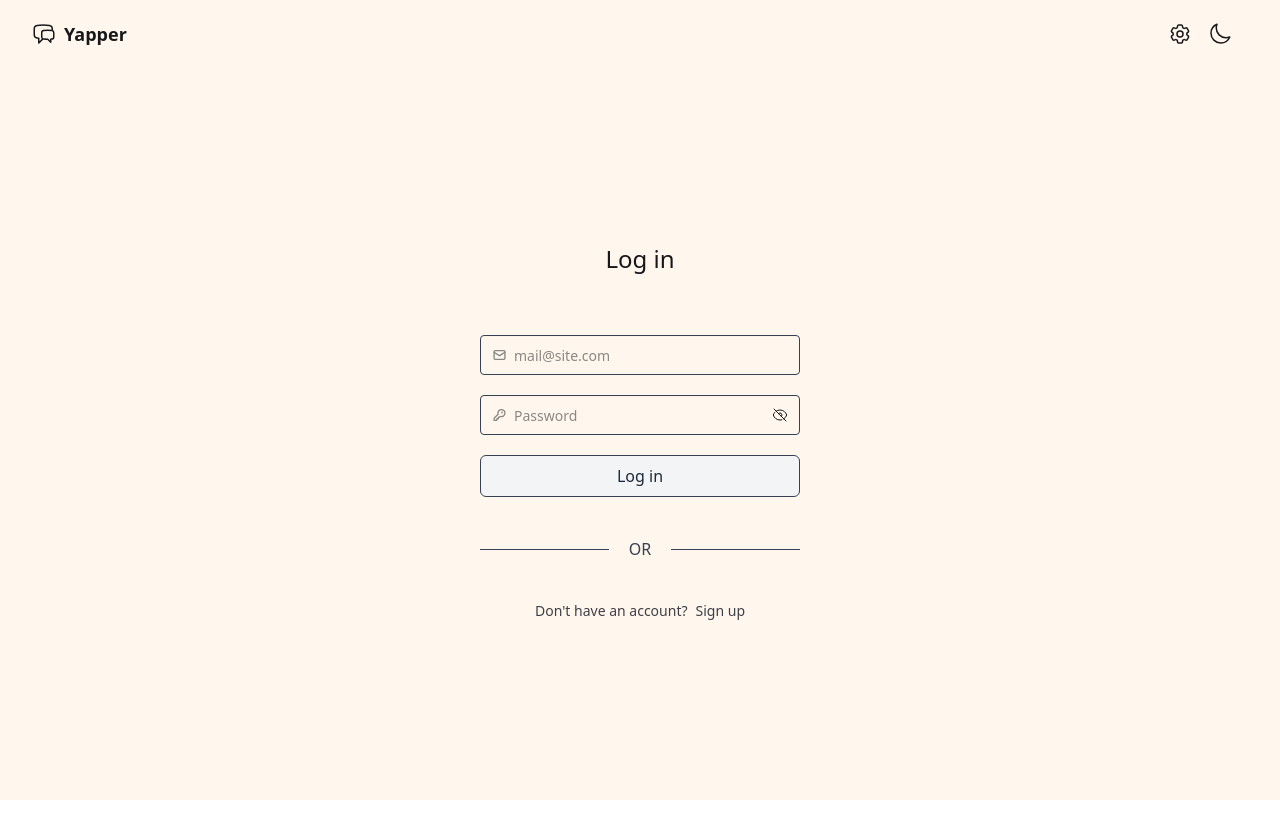
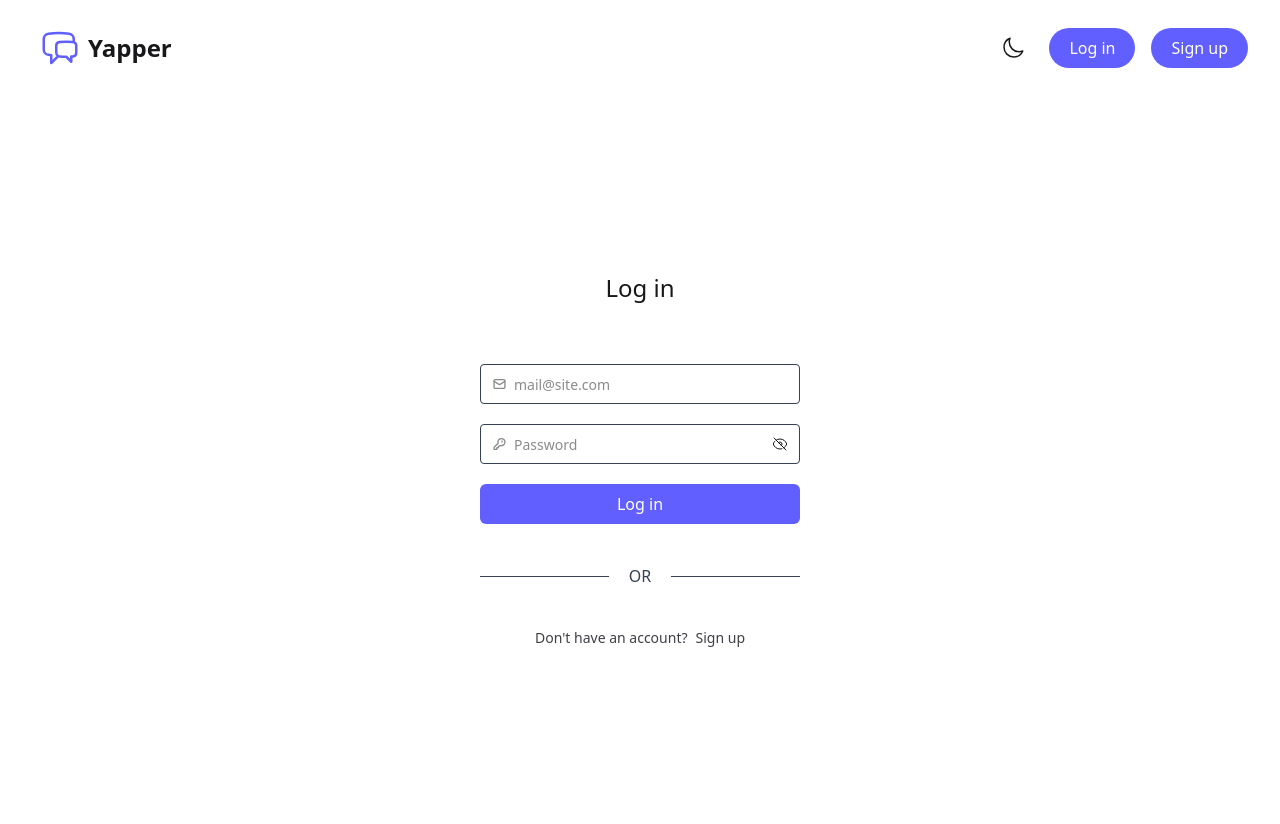
Before and after one commit to harneetsahi/chatApp-Yapper, a React (Vite) app in the folder frontend/: page /signin in a window 1280 px wide. Before the commit the page ends 800 px from the top, so only its background shows below. Built offline with nearby package versions, Linux system fonts and the light colour scheme; no server answers.

Commit message:
Refactor: styling

```diff
--- a/frontend/src/components/Button.tsx
+++ b/frontend/src/components/Button.tsx
@@ -10,12 +10,12 @@ interface ButtonProps {
 
 const variantStyles = {
   primary:
-    "w-80 hover:scale-x-103 transition-all rounded-md px-4 py-2 text-gray-800",
+    "w-80 hover:scale-x-103 transition-all rounded-md px-4 py-2 bg-indigo-500  ",
   chat: "rounded-md px-4 py-2",
   sendMessage: "bg-transparent border-none ",
 };
 
-const defaultStyles = "border-1 border-gray-700 bg-gray-100  cursor-pointer";
+const defaultStyles = "bg-blue-100 text-white cursor-pointer";
 
 function Button({ variant, text, type, onClick, disabled }: ButtonProps) {
   return (
--- a/frontend/src/components/Navbar.tsx
+++ b/frontend/src/components/Navbar.tsx
@@ -7,7 +7,6 @@ import LogoutIcon from "../icons/LogoutIcon";
 import SunIcon from "../icons/SunIcon";
 import MoonIcon from "../icons/MoonIcon";
 import { themeClass } from "../lib/ThemeClass";
-import SettingsIcon from "../icons/SettingsIcon";
 
 function Navbar() {
   const { authUser, signout, openSettings } = useAuthStore();
@@ -21,9 +20,9 @@ function Navbar() {
     signout();
   }
 
-  function handleSettings() {
-    openSettings();
-  }
+  // function handleSettings() {
+  //   openSettings();
+  // }
 
   useEffect(() => {
     const htmlElement = document.documentElement;
@@ -38,29 +37,57 @@ function Navbar() {
 
   return (
     <>
-      <div className={`${themeClass} navbar px-8 py-5`}>
-        <div className="flex-none">
-          <ChatIcon className="size-6" />
-        </div>
-        <div className="flex-1">
-          <Link to="/" className="text-lg font-semibold pl-2">
-            Yapper
-          </Link>
-        </div>
+      <div className={`${themeClass} px-8 py-5 flex justify-between`}>
+        <Link
+          to="/"
+          className=" text-lg font-semibold p-2 flex items-center gap-2"
+          title="Home Page"
+        >
+          <ChatIcon className="size-10 text-indigo-500" />
+          <p className="flex-1 text-2xl">Yapper</p>
+        </Link>
         <div className="flex items-center gap-4">
-          <button className="cursor-pointer" onClick={handleSettings}>
+          {/* <button className="cursor-pointer" onClick={handleSettings}>
             <SettingsIcon />
-          </button>
-          <button title="Change Theme" onClick={() => setDarkMode(!darkMode)}>
+          </button> */}
+          <button
+            title="Change Theme"
+            onClick={() => setDarkMode(!darkMode)}
+            className="hover:bg-gray-100 hover:dark:bg-zinc-800 p-2 rounded-lg cursor-pointer"
+          >
             {darkMode ? <SunIcon /> : <MoonIcon />}
           </button>
-          <Link to="/signin" onClick={handleLogout} title="Logout">
-            {authUser && (
-              <div className="flex gap-2">
-                <LogoutIcon /> Logout
-              </div>
-            )}
-          </Link>
+
+          {authUser && (
+            <Link
+              to="/signin"
+              onClick={handleLogout}
+              title="Logout"
+              className="flex gap-2"
+            >
+              <LogoutIcon /> Logout
+            </Link>
+          )}
+
+          {!authUser && (
+            <Link
+              to="/signin"
+              className="bg-indigo-500 text-white py-2 px-5 rounded-3xl hover:scale-x-105"
+              title="Log in"
+            >
+              Log in
+            </Link>
+          )}
+
+          {!authUser && (
+            <Link
+              to="/signup"
+              className="bg-indigo-500 text-white py-2 px-5 rounded-3xl hover:scale-x-105"
+              title="Sign up"
+            >
+              Sign up
+            </Link>
+          )}
         </div>
       </div>
     </>
--- a/frontend/src/lib/ThemeClass.ts
+++ b/frontend/src/lib/ThemeClass.ts
@@ -1,2 +1,2 @@
 export const themeClass =
-  "dark:bg-zinc-950 dark:text-yellow-600 bg-orange-50 text-zinc-900";
+  "dark:bg-zinc-950 dark:text-amber-50 bg-white text-zinc-900";
```
